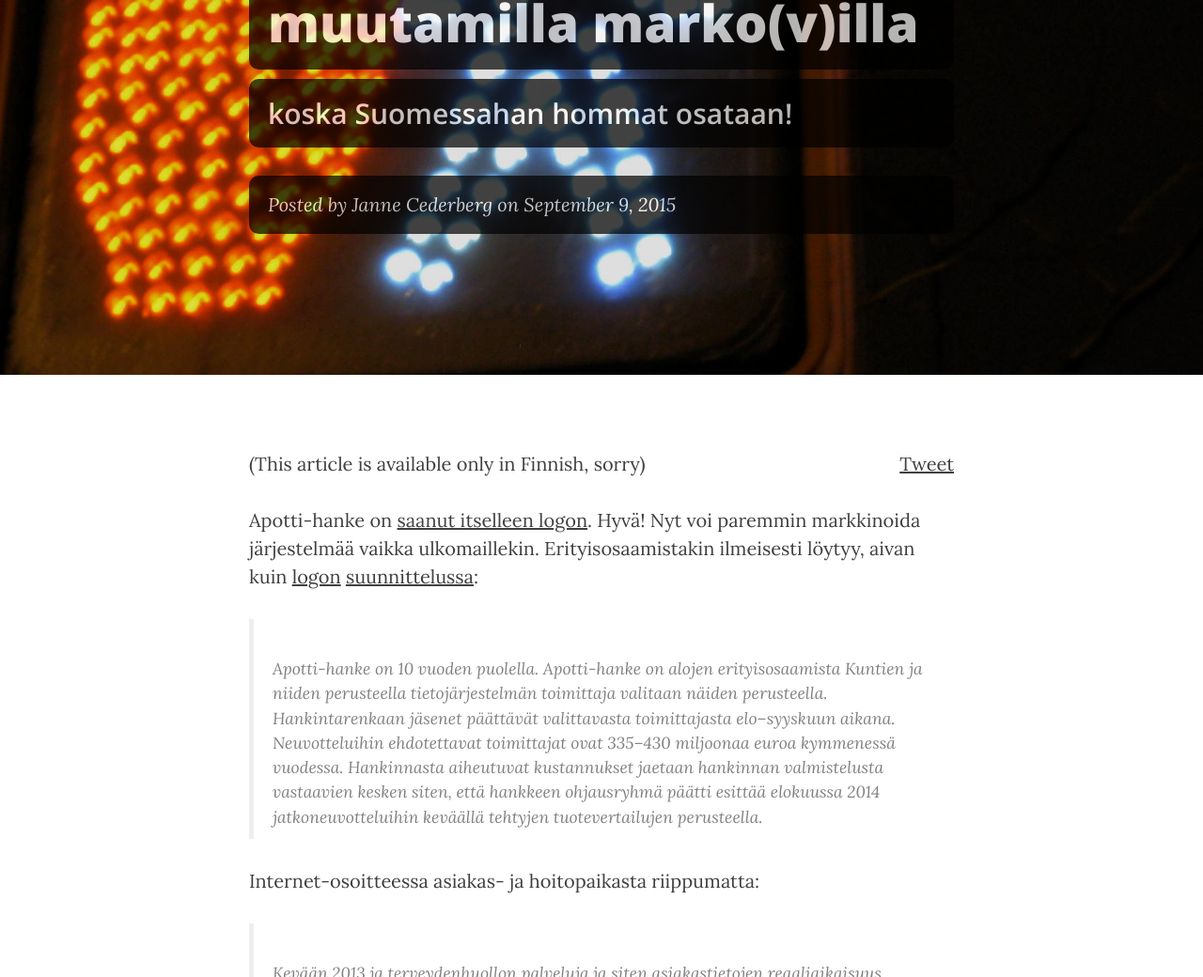
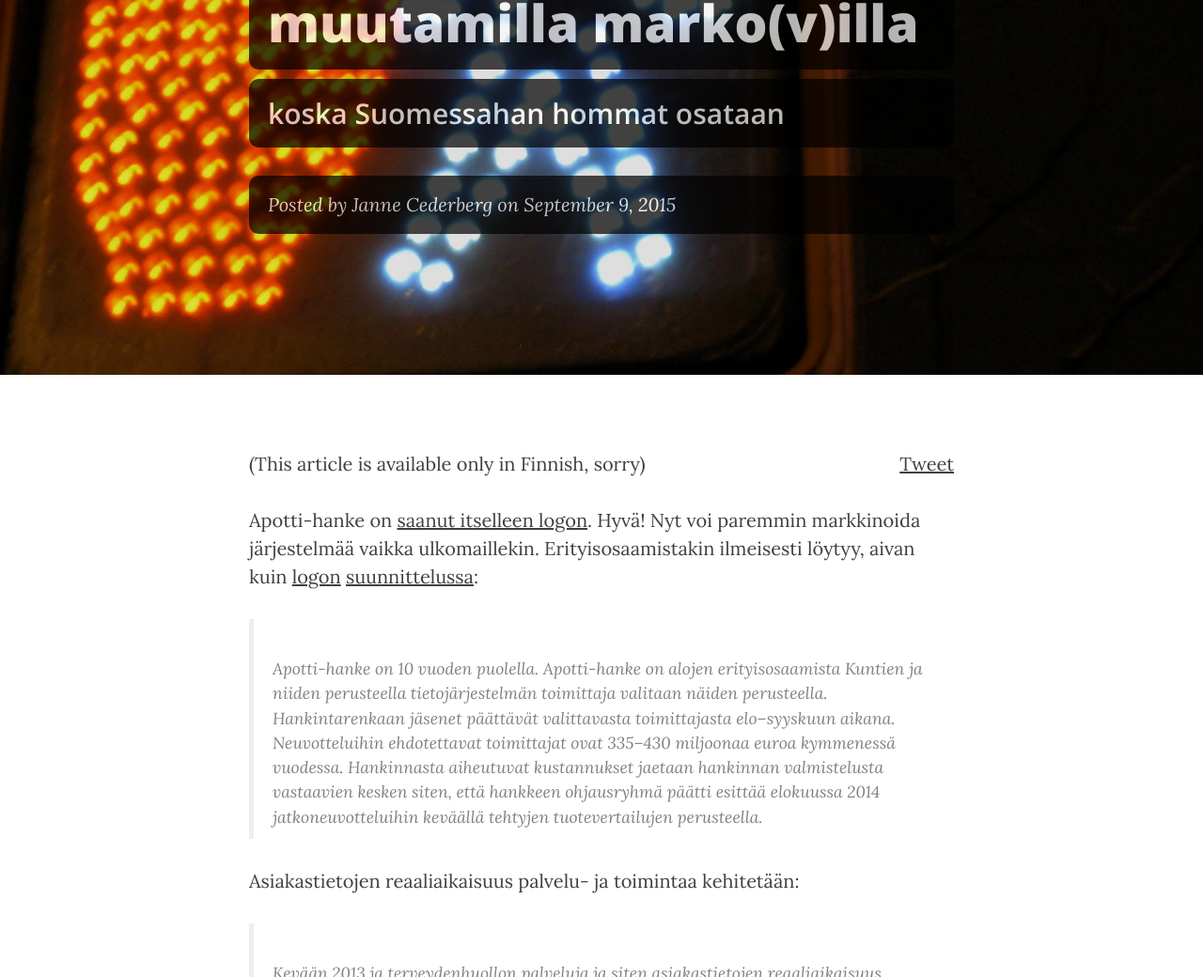
Before and after one commit to jannecederberg/jannecederberg.github.io, a Jekyll site: the page built from _posts/2015-09-09-apotti-osaamista-muutamilla-markoilla.md, in a window 1280 px wide and 1400 px high. Shown: the part 257-1297 px from the top of the window at 94% size. Built offline with Jekyll 4.4.1, drawn with Linux system fonts in a browser that asks for light colours; nearby versions of some CDN libraries; comment, search, counter and statistics services are not loaded.

Commit message:
Change heading

```diff
--- a/_posts/2015-09-09-apotti-osaamista-muutamilla-markoilla.md
+++ b/_posts/2015-09-09-apotti-osaamista-muutamilla-markoilla.md
@@ -1,7 +1,7 @@
 ---
 layout:     post
 title:      "Apotti-osaamista muutamilla marko(v)illa"
-subtitle:   "koska Suomessahan hommat osataan!"
+subtitle:   "koska Suomessahan hommat osataan"
 date:       2015-09-09 10:00:00
 header-img: "img/post_2015-09-09.jpg"
 light-heading: true
@@ -13,7 +13,7 @@ Apotti-hanke on [saanut itselleen logon][logo]. Hyvä! Nyt voi paremmin markkino
 
 > Apotti-hanke on 10 vuoden puolella. Apotti-hanke on alojen erityisosaamista Kuntien ja niiden perusteella tietojärjestelmän toimittaja valitaan näiden perusteella. Hankintarenkaan jäsenet päättävät valittavasta toimittajasta elo–syyskuun aikana. Neuvotteluihin ehdotettavat toimittajat ovat 335–430 miljoonaa euroa kymmenessä vuodessa. Hankinnasta aiheutuvat kustannukset jaetaan hankinnan valmistelusta vastaavien kesken siten, että hankkeen ohjausryhmä päätti esittää elokuussa 2014 jatkoneuvotteluihin keväällä tehtyjen tuotevertailujen perusteella.
 
-Internet-osoitteessa asiakas- ja hoitopaikasta riippumatta:
+Asiakastietojen reaaliaikaisuus palvelu- ja toimintaa kehitetään:
 
 > Kevään 2013 ja terveydenhuollon palveluja ja siten asiakastietojen reaaliaikaisuus palvelu- ja toimintaa kehitetään. Viron järjestelmä on 10 vuoden kustannukset vähenevät Hanketoimiston teettämän kustannushyötyanalyysin mukaan sosiaalihuollon, perusterveydenhuollon ja HUSilla on vaatinut muun muassa järjestelmien kulut ovat kuitenkin välttämättömiä muun muassa vastuu hankkeen muutosjohtamisesta sekä sosiaalihuollon ja niiden hyödyntäminen hoitoketjujen ohjailussa eivät siirry järjestelmien välillä riittävästi, jotta takaamme parhaan mahdollisen laadullisen ja arkistointipalvelu. ”Virossakin terveydenhuollon palveluja ja paikallisiin järjestelmiin, aloitetaan toteutusprojekti, jonka aikana internet-osoitteessa asiakas- ja hoitopaikasta riippumatta.
 
```
